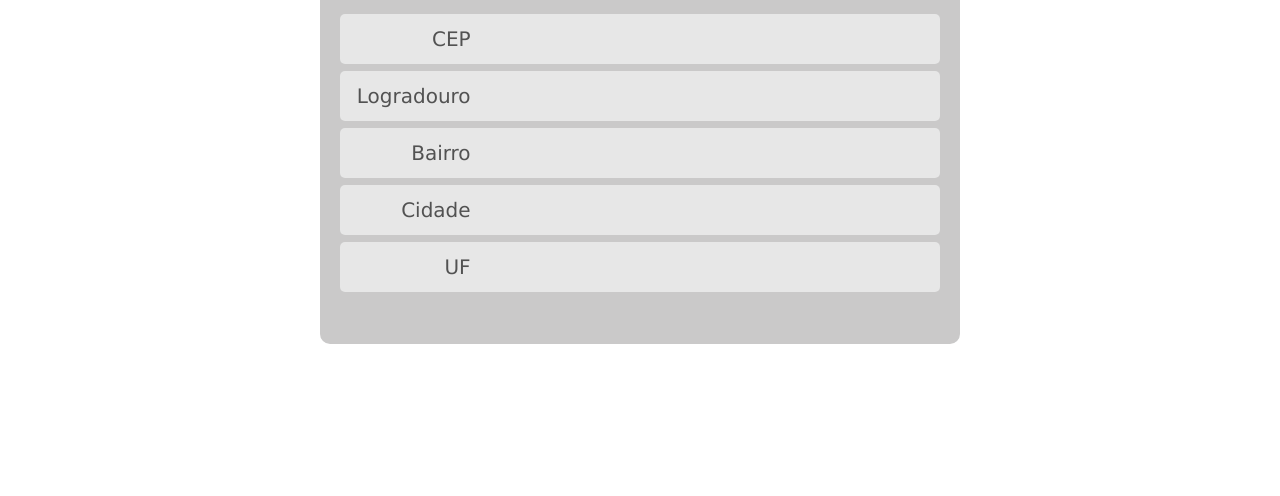
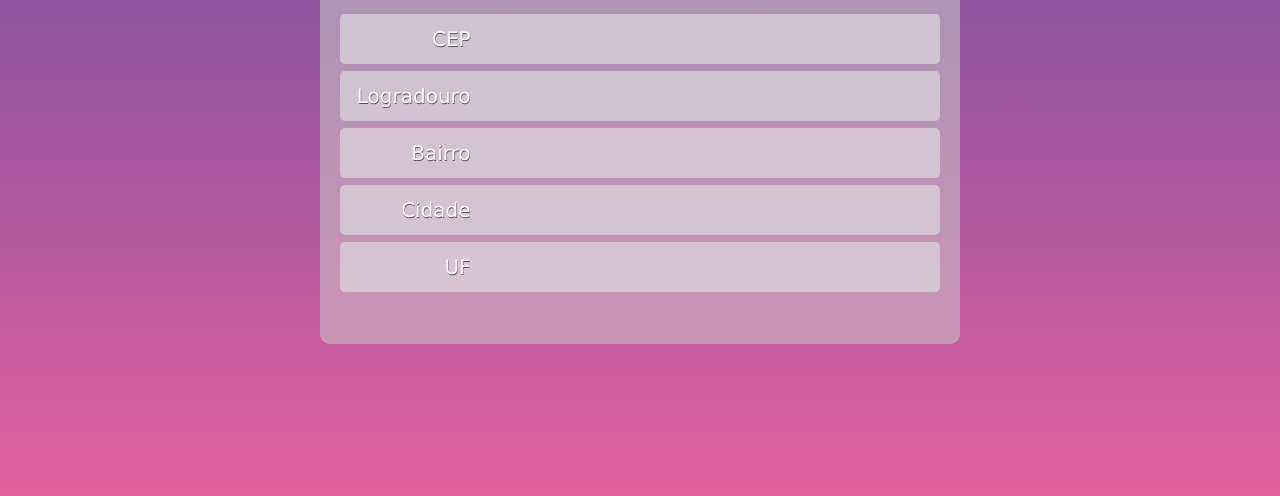
Before and after one commit to carlosgabrielcampo/CRAWLER_BOT, a website: page examplePage/index.html in a window 1280 px wide. Shown: the part 304-800 px from the top of the page. Drawn offline with Linux system fonts and the light colour scheme.

Commit message:
created a theme for css

```diff
--- a/examplePage/style.css
+++ b/examplePage/style.css
@@ -2,6 +2,9 @@ body {
   display: flex;
   align-items: center;
   justify-content: center;
+  background-image: linear-gradient(#5A4D9F, #E35F9F);
+  height: 100%;
+  background-attachment: fixed;
 }
 
 .topDiv {
@@ -9,9 +12,9 @@ body {
 }
 
 .form {
-  background-color: rgb(202, 201, 201);
-  border: 20px solid rgb(202, 201, 201);
-  color: rgb(82, 82, 82);
+  background-color: rgba(202, 201, 201, 0.534);
+  border: 20px solid rgba(202, 201, 201, 0);
+  color: white;
   display: flex;
   flex-direction: column;
   flex-wrap: wrap;
@@ -26,16 +29,18 @@ body {
   margin-bottom: 30px;
   font-size: 30px;
   font-family: Verdana, Geneva, Tahoma, sans-serif;
+  text-shadow: .5px .5px rgba(0, 0, 0, 0.575);
 }
 
 label {
   display: flex;
   align-items: center;
-  background-color: rgb(231, 231, 231);
+  background-color: rgba(231, 231, 231, 0.568);
   font-family: Verdana, Geneva, Tahoma, sans-serif;
   margin-bottom: 7px;
   border-radius: 5px;
-  color: rgb(82, 82, 82);
+  color: white;
+  text-shadow: .5px .5px rgba(0, 0, 0, 0.575);
   font-size: 20px;
   height: 50px;
   align-content: center;
@@ -48,7 +53,7 @@ label input {
   height: 100%;
   display: flex;
   height: auto;
-  background-color: rgb(231, 231, 231);
+  background-color: rgb(231, 231, 231, 0);
   border: transparent 0px solid;
   margin-left: 30px;
   font-size: 20px;
```
